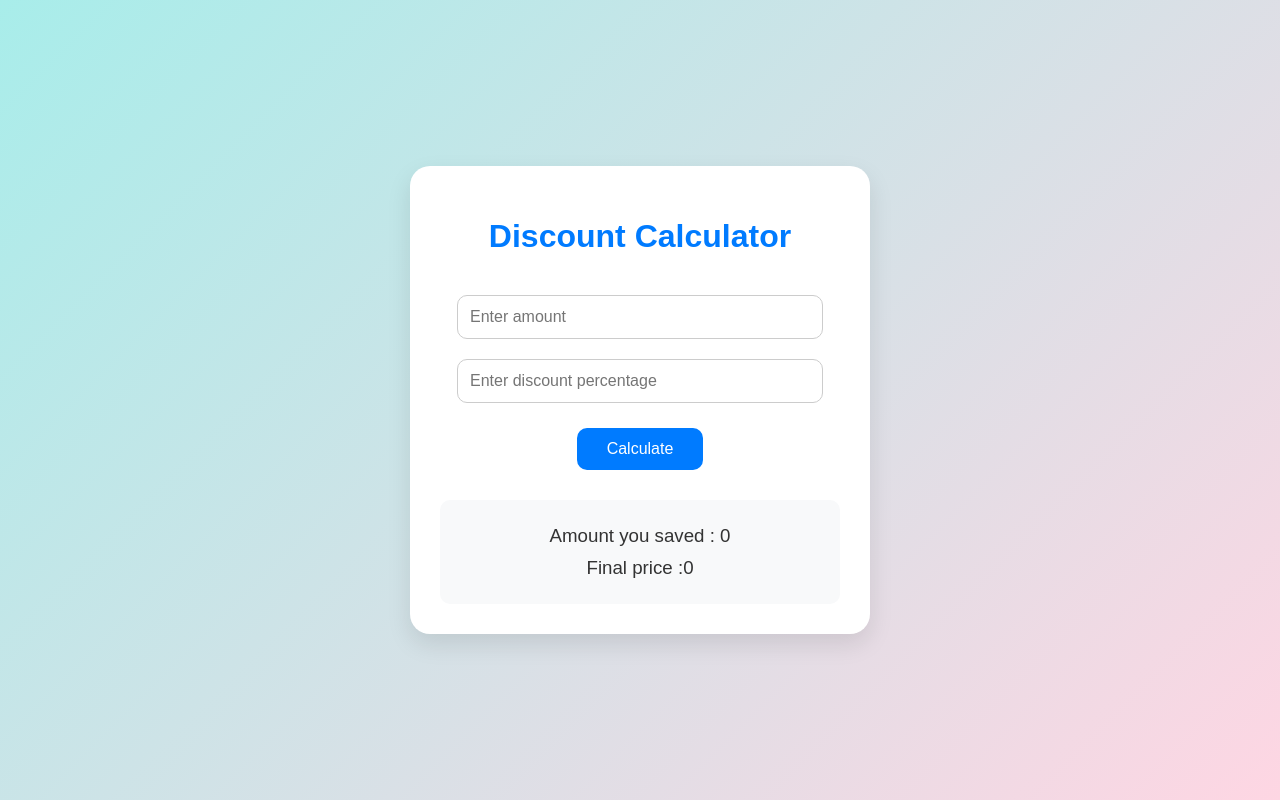
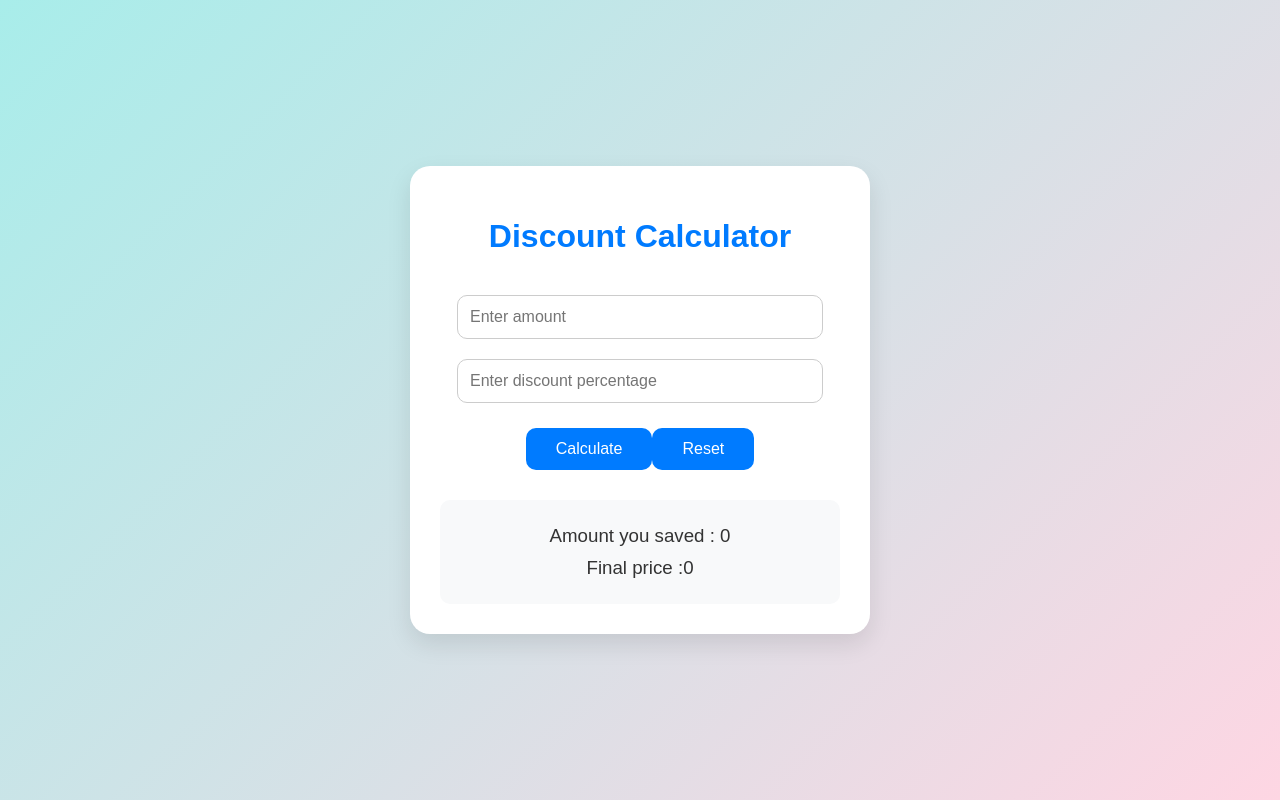
Before and after one commit to amiljoseph03/Discount-Calculator, a React (Vite) app: page / in a window 1280 px wide. Built offline with nearby package versions, Linux system fonts and the light colour scheme.

Commit message:
reset button added

```diff
--- a/src/App.jsx
+++ b/src/App.jsx
@@ -22,6 +22,18 @@ function App() {
       settotalcost(0)
     }
   }
+
+
+
+
+
+    const resetFields = () => {
+      setamount('');
+      setdiscount('');
+      setsavedamount(0);
+      settotalcost(0);
+    }
+
   return (
     <>
       <div className="calculator">
@@ -48,6 +60,10 @@ function App() {
         </div>
         <button onClick={calculatediscount}>Calculate</button>
 
+        <button className="reset-btn" onClick={resetFields}>
+          Reset
+        </button>
+
         <div className="result">
           <h3>Amount you saved : {savedamount} </h3>
           <h3>Final price :{totalcost} </h3>
```
